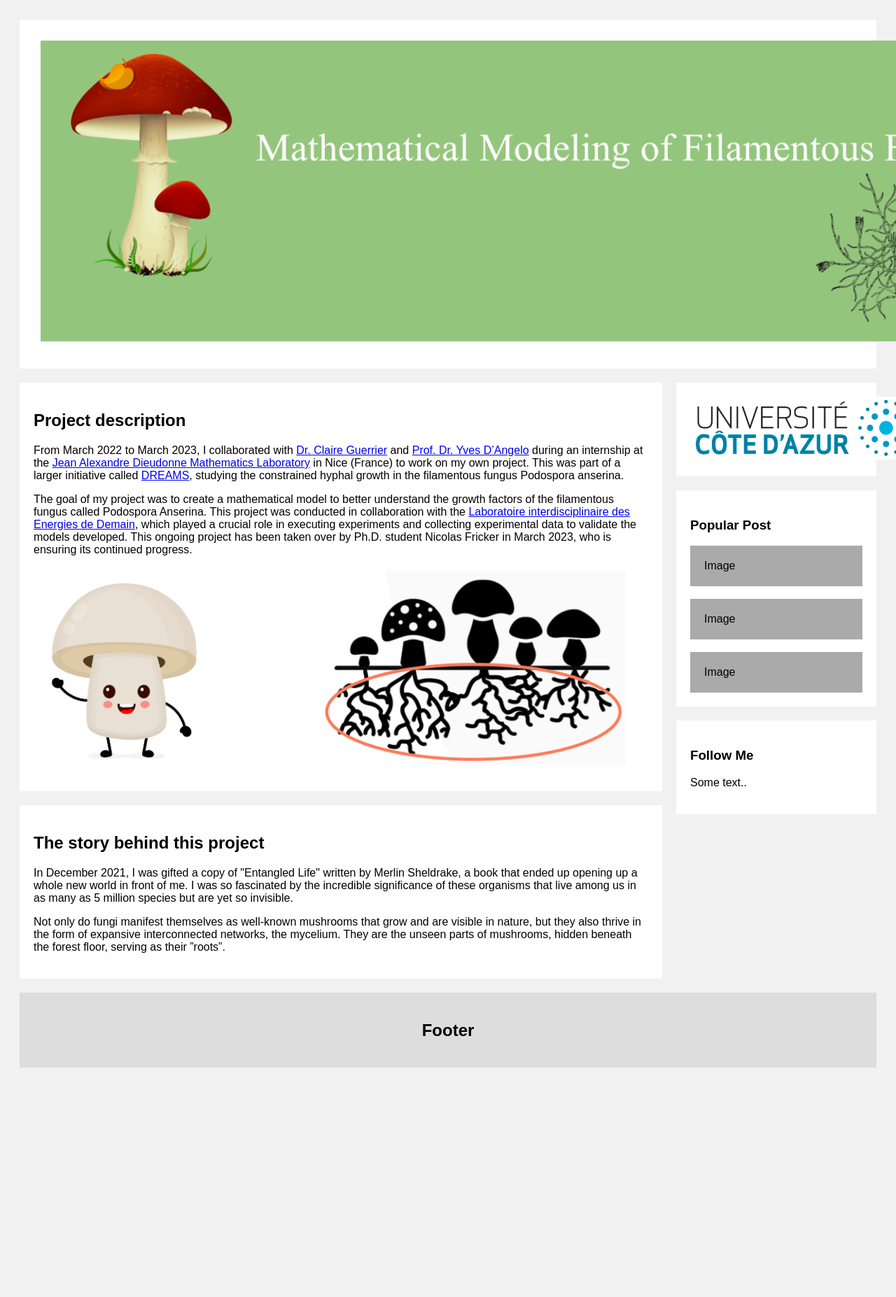
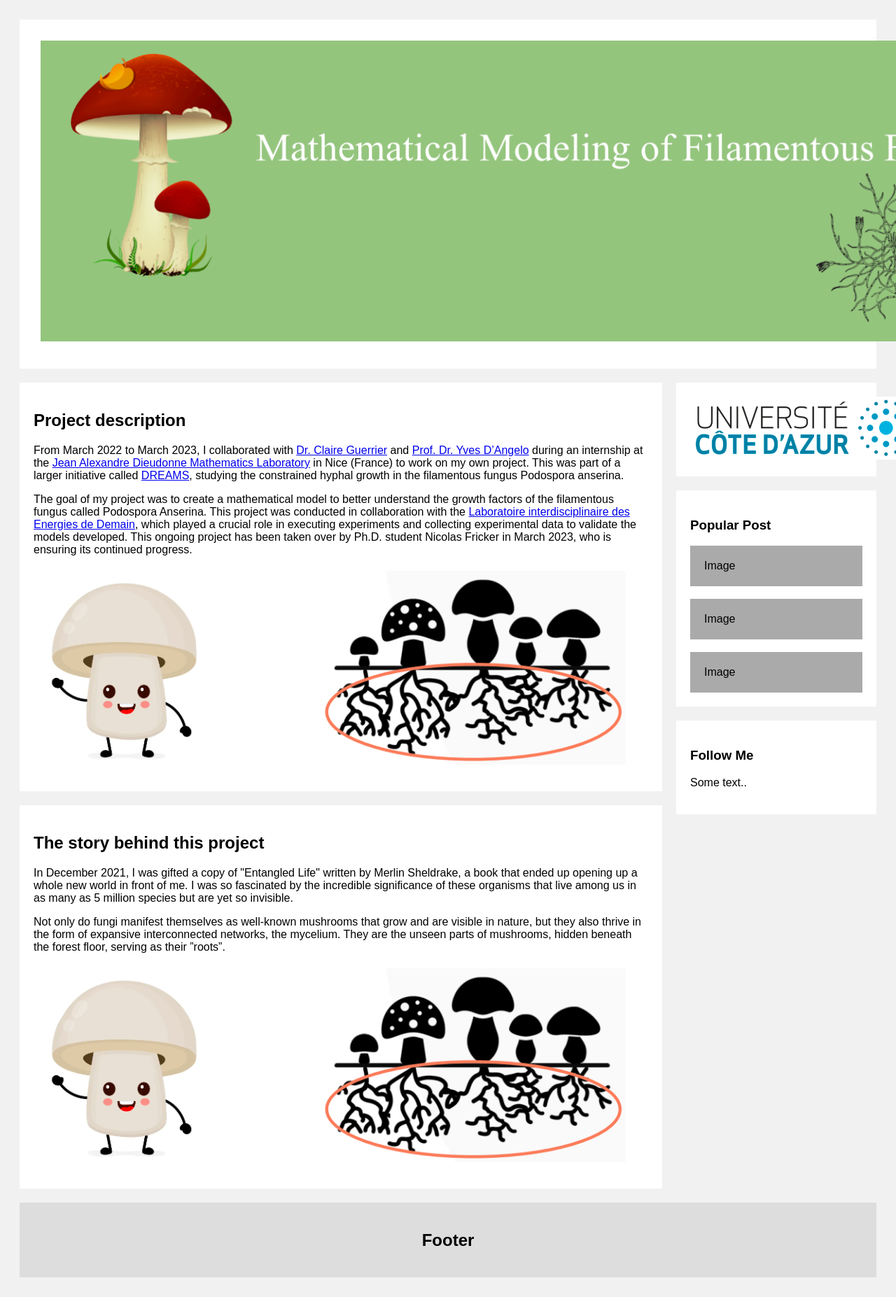
Before and after one commit to MoiraLampe/MoiraLampe.github.io, a Jekyll site: the page md_files/blogpost.html, which Jekyll copies as it is, in a window 1280 px wide. Shown: the whole page at 70% size. Built offline with Jekyll 4.4.1, drawn with Linux system fonts in a browser that asks for light colours; before the commit the page ends 1554 px from its top, so only the background shows below that.

Commit message:
moved fungi image

```diff
--- a/md_files/blogpost.html
+++ b/md_files/blogpost.html
@@ -106,6 +106,7 @@
 
   <p>Not only do fungi manifest themselves as well-known mushrooms that grow and are visible in nature, but they also thrive in the form of expansive interconnected networks, the mycelium. They are the unseen parts of mushrooms, hidden beneath the forest floor, serving as their ”roots”.</p>
 
+  <img src="../images/fungil.png?raw=true" alt="Fungi Image">
 
     </div>
   </div>
```
